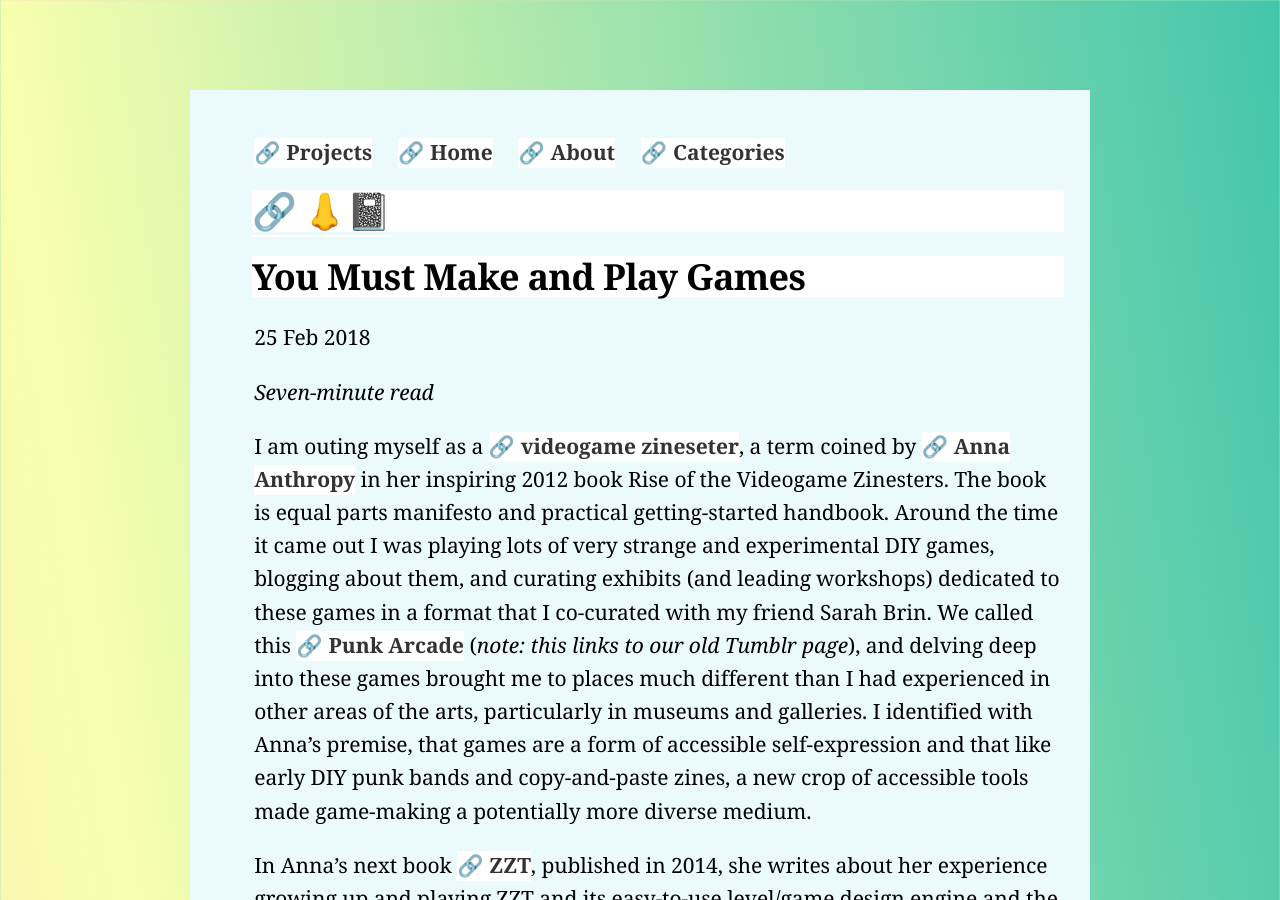
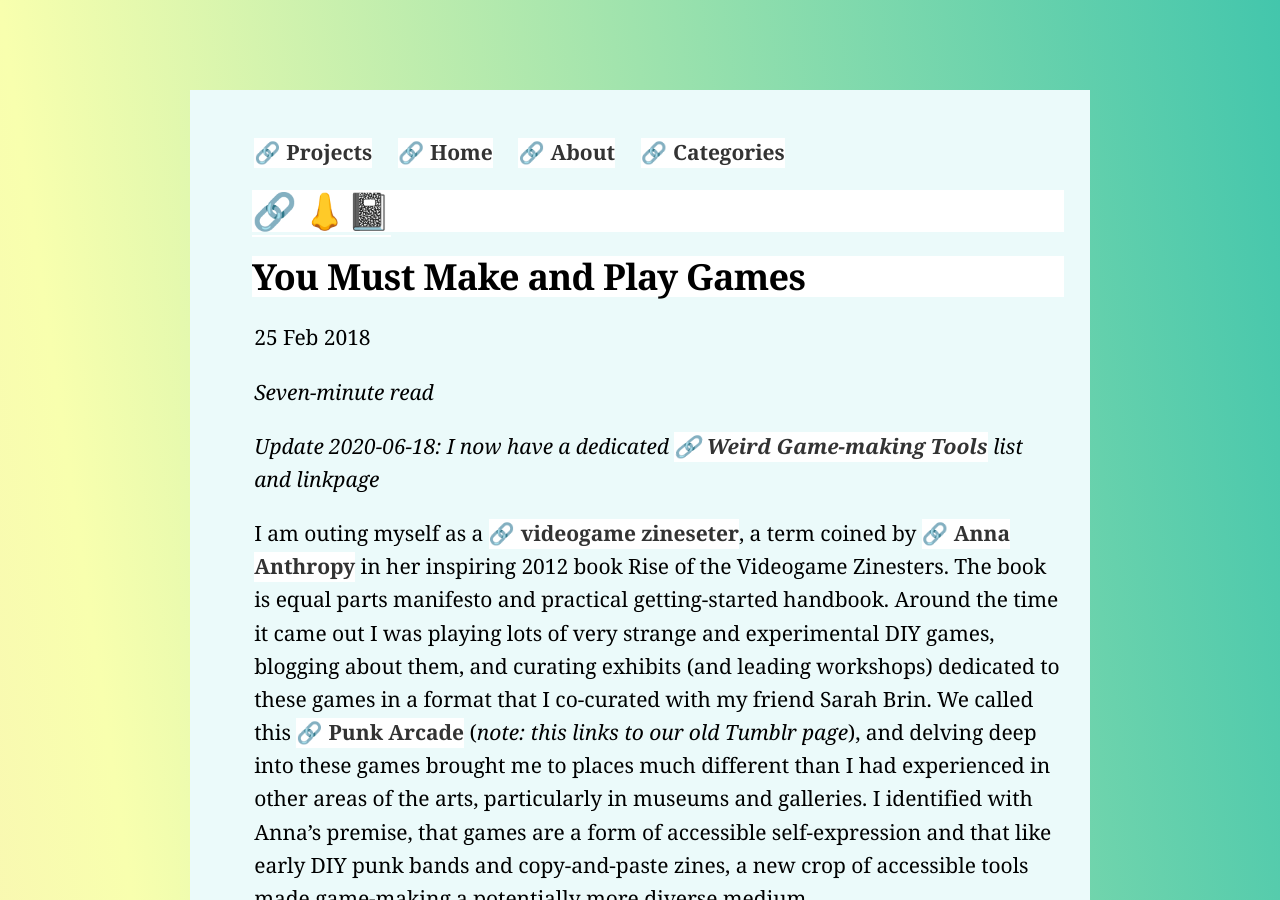
Before and after one commit to lee2sman/nosebook, a Jekyll site: the page built from _posts/2018-02-25-you-must-make-games.md, in a window 1280 px wide and 900 px high. Built offline with Jekyll 4.4.1, drawn with Linux system fonts in a browser that asks for light colours.

Commit message:
update w/ link to weird-game-tools site

```diff
--- a/_posts/2018-02-25-you-must-make-games.md
+++ b/_posts/2018-02-25-you-must-make-games.md
@@ -1,9 +1,10 @@
 ---
 layout: post
 title:  "You Must Make and Play Games"
-date:   2018-02-25 02:01:15 -0800
 categories: programming art
 ---
+
+*Update 2020-06-18: I now have a dedicated [Weird Game-making Tools](http://weird-game-tools.glitch.me/) list and linkpage*
 
 I am outing myself as a [videogame zineseter](https://www.sevenstories.com/books/3459-rise-of-the-videogame-zinesters), a term coined by [Anna Anthropy](https://w.itch.io/) in her inspiring 2012 book Rise of the Videogame Zinesters. The book is equal parts manifesto and practical getting-started handbook. Around the time it came out I was playing lots of very strange and experimental DIY games, blogging about them, and curating exhibits (and leading workshops) dedicated to these games in a format that I co-curated with my friend Sarah Brin. We called this [Punk Arcade](http://punkarcade.tumblr.com) (*note: this links to our old Tumblr page*), and delving deep into these games brought me to places much different than I had experienced in other areas of the arts, particularly in museums and galleries. I identified with Anna's premise, that games are a form of accessible self-expression and that like early DIY punk bands and copy-and-paste zines, a new crop of accessible tools made game-making a potentially more diverse medium.
 
```
